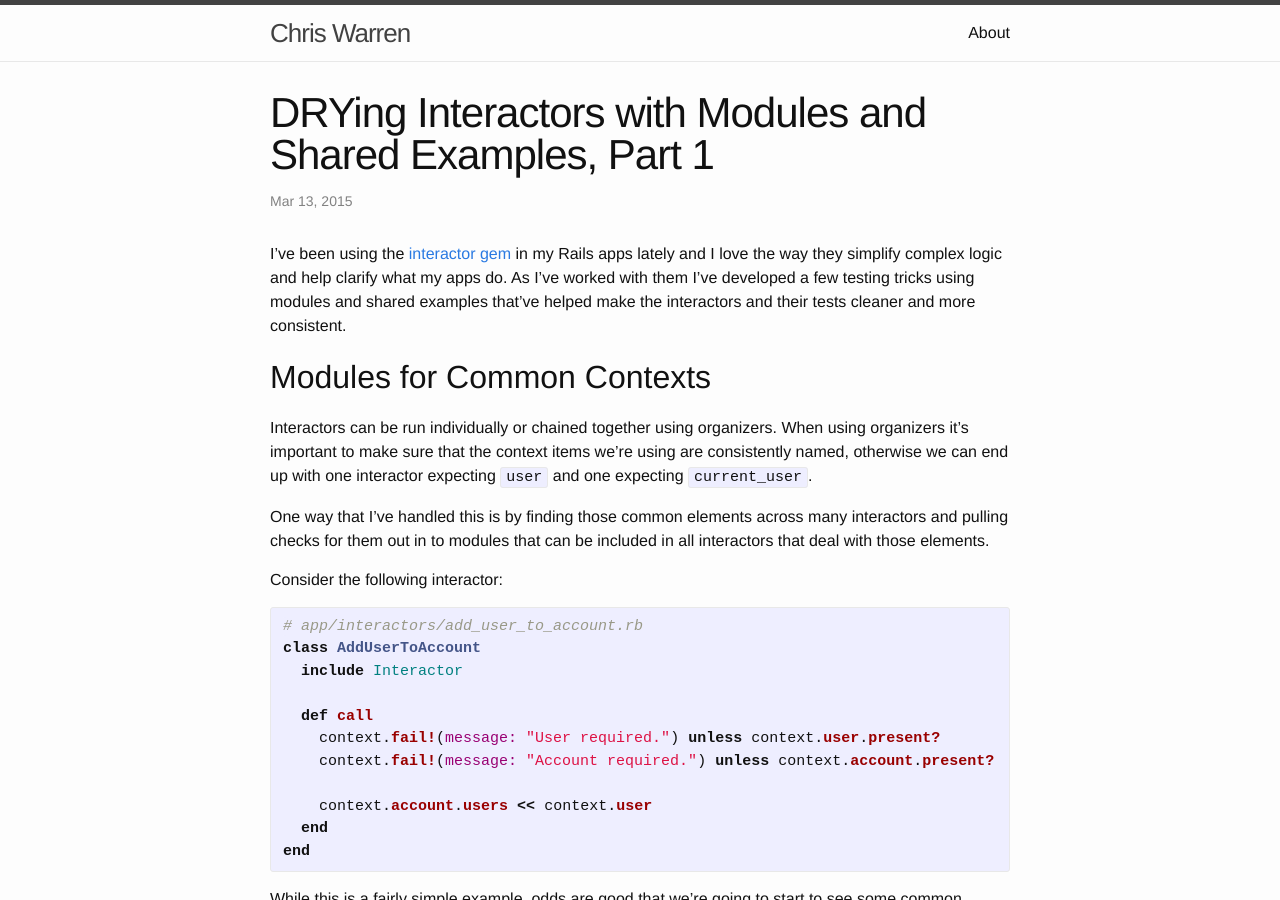
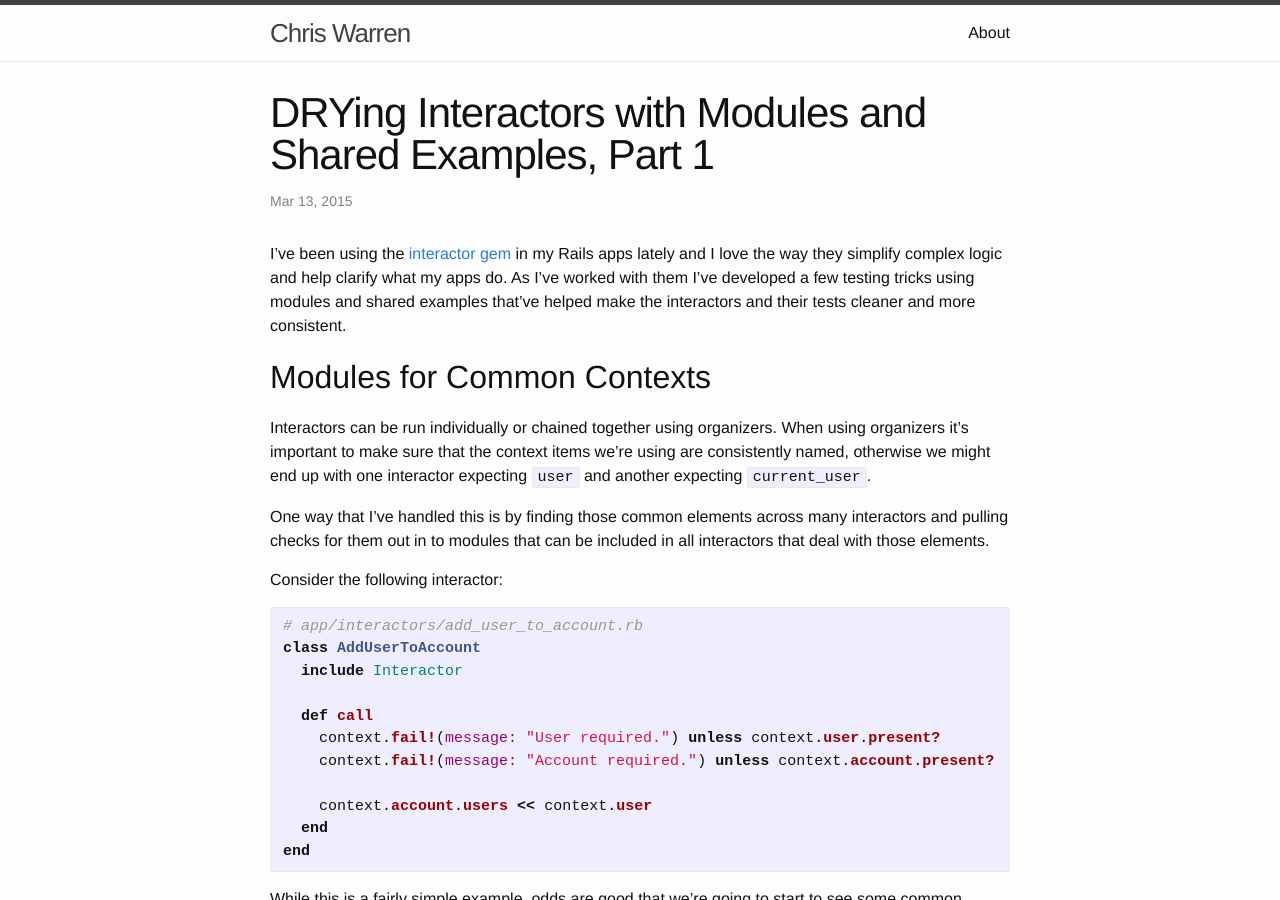
Before and after one commit to chriswarren/chriswarren.github.io, a Jekyll site: the page built from _posts/2015-03-13-drying-interactors-part-1.md, in a window 1280 px wide and 900 px high. Built offline with Jekyll 4.4.1, drawn with Linux system fonts in a browser that asks for light colours.

Commit message:
language tweak

```diff
--- a/_posts/2015-03-13-drying-interactors-part-1.md
+++ b/_posts/2015-03-13-drying-interactors-part-1.md
@@ -8,7 +8,7 @@ I've been using the [interactor gem](https://github.com/collectiveidea/interacto
 
 ## Modules for Common Contexts
 
-Interactors can be run individually or chained together using organizers. When using organizers it's important to make sure that the context items we're using are consistently named, otherwise we can end up with one interactor expecting `user` and one expecting `current_user`.
+Interactors can be run individually or chained together using organizers. When using organizers it's important to make sure that the context items we're using are consistently named, otherwise we might end up with one interactor expecting `user` and another expecting `current_user`.
 
 One way that I've handled this is by finding those common elements across many interactors and pulling checks for them out in to modules that can be included in all interactors that deal with those elements.
 
```
